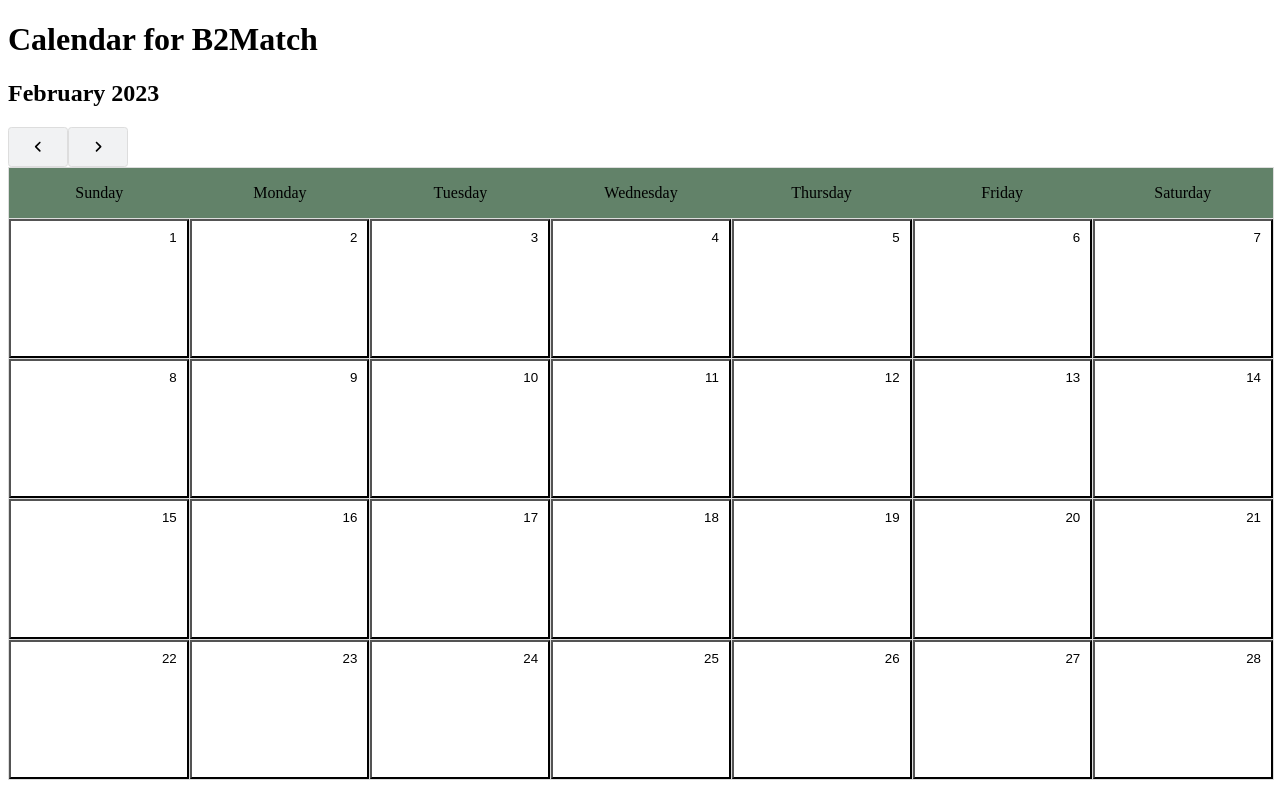
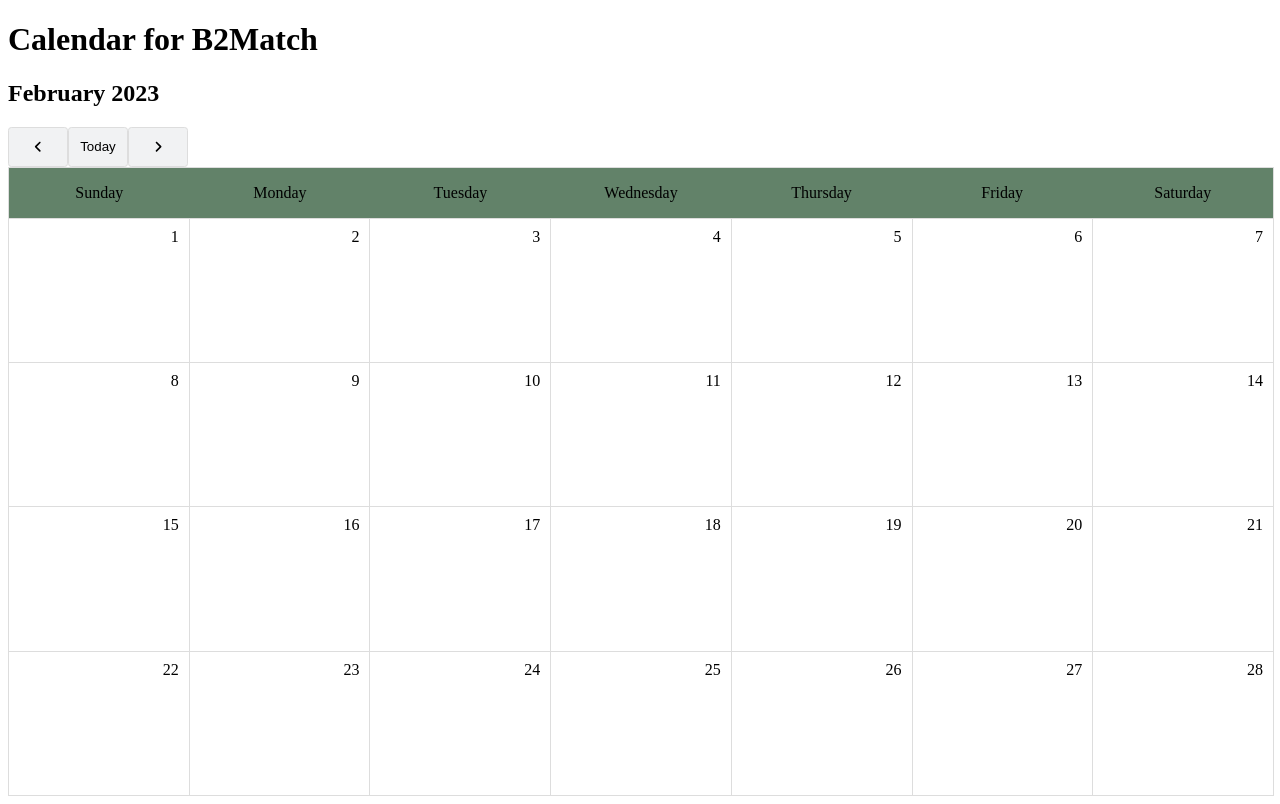
Before and after one commit to roberth6060/react-calender-app, a React (Create React App) app: page / in a window 1280 px wide. Built offline with nearby package versions, Linux system fonts and the light colour scheme.

Commit message:
added functionality to return to today's date

```diff
--- a/src/components/CalendarGrid/CalendarGrid.tsx
+++ b/src/components/CalendarGrid/CalendarGrid.tsx
@@ -1,22 +1,26 @@
-import { render } from "@testing-library/react";
 import { useAppDispatch, useAppSelector } from "../../store/hooks";
 import moment from "moment";
 import { CalendarDates, CalendarEvent, CalendarNumber } from "./style/CalendarGrid-Style";
 
 export const CalendarGrid = ()=> {
-      const {curMonth, curDate} = useAppSelector((state)=> state.calendar);
-   const curDays =  Array.from(Array(moment(curDate).daysInMonth()).keys());
-   console.log(curDays)
-  return (<CalendarDates>
+    const {curMonth, curDate} = useAppSelector((state)=> state.calendar);
+    const curDays =  Array.from(Array(moment(curDate).daysInMonth()).keys());
+  const year = moment(curDate).format("YYYY");
+
+  const  month = moment(curDate).format("MM");
+
+
+
+return (<CalendarDates>
     {curDays.map((curDay)=> {
-        return( <button key={curDay}
+        return( <div key={curDay}
 		className="calendar-date ${type}-date"
 		data-day="${number}"
 		data-date="${date}"
 		title="${date}">
 		    <CalendarNumber>{curDay + 1}</CalendarNumber>
 		    <CalendarEvent></CalendarEvent>
-		</button>)
+		</div>)
     })}
     </CalendarDates>)
 }
--- a/src/components/CalendarGrid/style/CalendarGrid-Style.ts
+++ b/src/components/CalendarGrid/style/CalendarGrid-Style.ts
@@ -7,7 +7,8 @@ export const CalendarDates = styled.div`
   border-left: 1px solid #ddd;
   border-right: 1px solid #ddd;
   border-bottom: 1px solid #ddd;
-  height: 35rem;
+  min-height: 30rem;
+  height: 36rem;
 
   & > * {
     position: relative;
--- a/src/components/CalendarHeader/CalendarHeader.tsx
+++ b/src/components/CalendarHeader/CalendarHeader.tsx
@@ -4,7 +4,7 @@ import { faAngleLeft, faAngleRight } from "@fortawesome/free-solid-svg-icons";
 import { ArrowButton } from "./style/CalendarHeader-style";
 import moment from "moment";
 import { useAppDispatch, useAppSelector } from "../../store/hooks";
-import { decrement, increment } from "../../store/features/CalendarSlice";
+import { decrement, increment ,showtoday} from "../../store/features/CalendarSlice";
 
 
 
@@ -30,6 +30,7 @@ console.log(curDate);
       <ArrowButton onClick={()=>dispatch(decrement())} type="submit">
       <FontAwesomeIcon icon={faAngleLeft} />
       </ArrowButton>
+      <ArrowButton onClick={()=>dispatch(showtoday())} >Today</ArrowButton>
       <ArrowButton onClick={()=>dispatch(increment())}  type="submit"> <FontAwesomeIcon icon={faAngleRight} /></ArrowButton>
     </>)
 }
--- a/src/store/features/CalendarSlice.ts
+++ b/src/store/features/CalendarSlice.ts
@@ -31,6 +31,9 @@ export const calendarSlice = createSlice({
         .add(1, "month")
         .format("MMMM-DD-YYYY");
     },
+    showtoday: (state) => {
+      state.curDate = today;
+    },
     decrement: (state) => {
       state.curMonth -= 1;
       state.curDate = moment(state.curDate)
@@ -45,7 +48,7 @@ export const calendarSlice = createSlice({
   },
 });
 
-export const { increment, decrement, incrementByAmount } =
+export const { increment, decrement, incrementByAmount, showtoday } =
   calendarSlice.actions;
 
 // Other code such as selectors can use the imported `RootState` type
```
